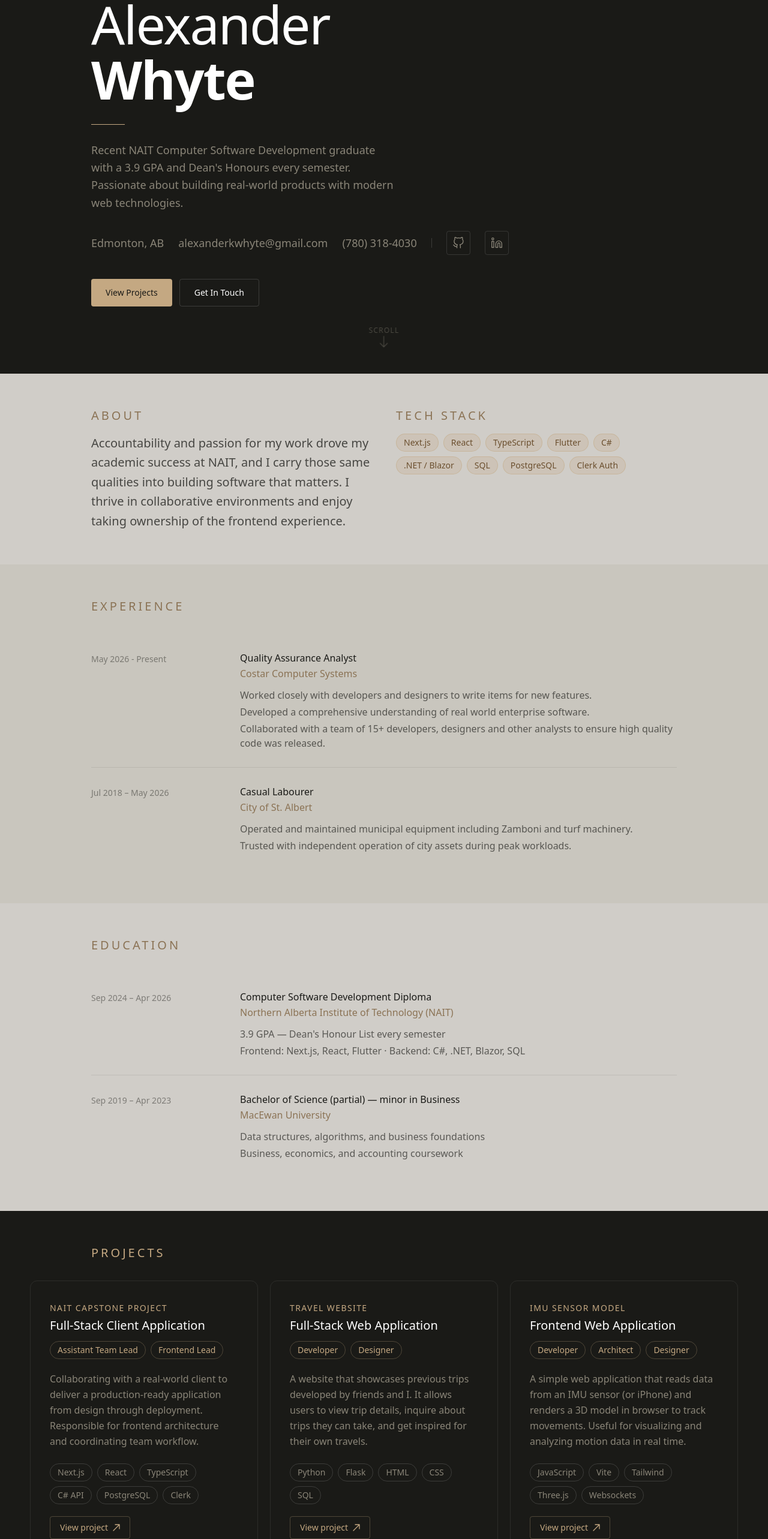
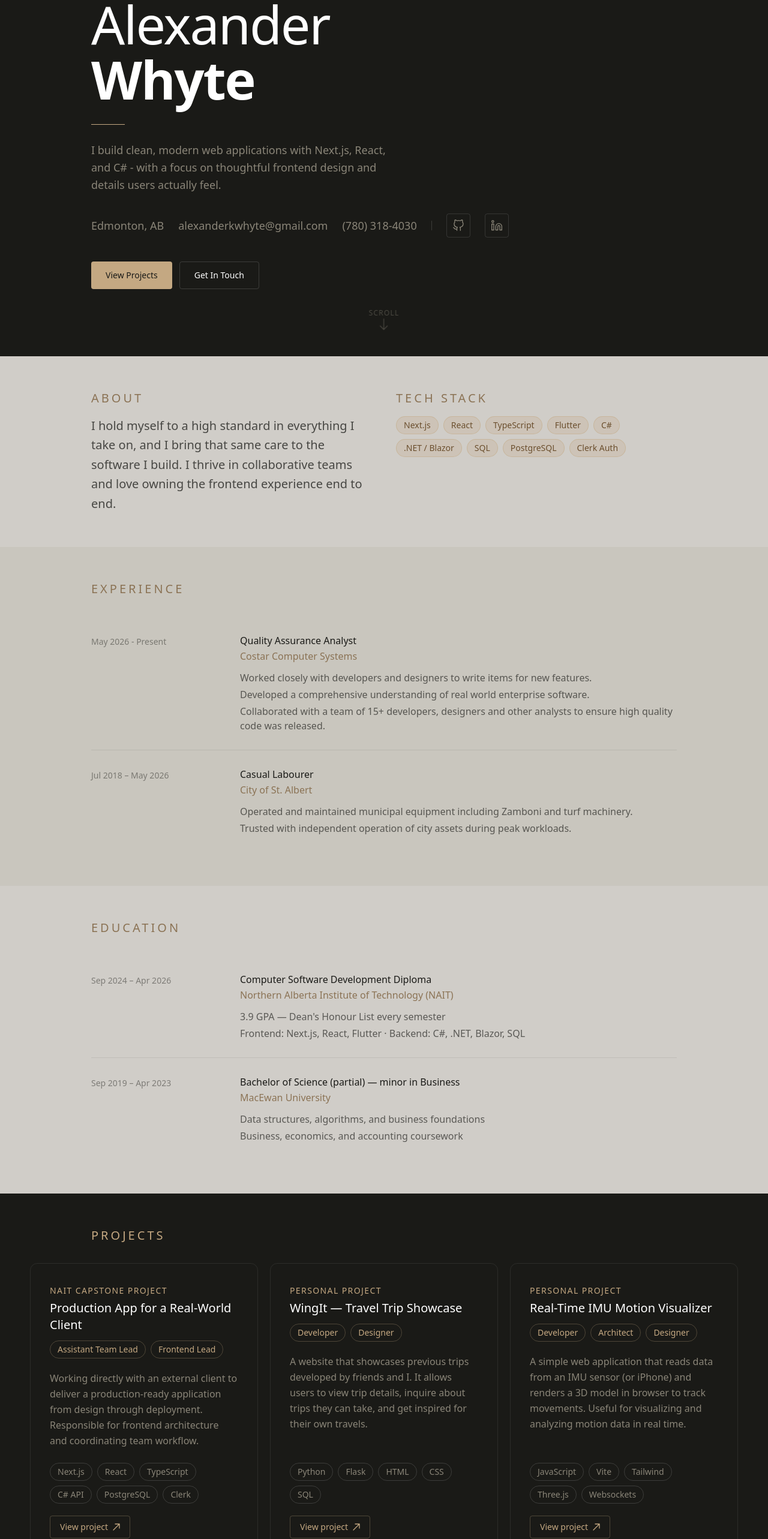
Before and after one commit to Jikiya11/portfolio, a Next.js app: page / in a window 1280 px wide. Shown: the part 234-2800 px from the top of the page at 60% size. Built offline with nearby package versions, Linux system fonts and the light colour scheme.

Commit message:
Updated some text in site

```diff
--- a/src/components/About.tsx
+++ b/src/components/About.tsx
@@ -37,10 +37,10 @@ export default function About() {
               About
             </p>
             <p className="text-xl leading-relaxed text-charcoal/75">
-              Accountability and passion for my work drove my academic success
-              at NAIT, and I carry those same qualities into building software
-              that matters. I thrive in collaborative environments and enjoy
-              taking ownership of the frontend experience.
+              I hold myself to a high standard in everything I take on, and I
+              bring that same care to the software I build. I thrive in
+              collaborative teams and love owning the frontend experience end
+              to end.
             </p>
           </FadeUp>
 
--- a/src/components/Hero.tsx
+++ b/src/components/Hero.tsx
@@ -98,9 +98,9 @@ export default function Hero() {
           delay={0.85}
           className="text-charcoal-muted text-lg max-w-lg leading-relaxed mb-8"
         >
-          Recent NAIT Computer Software Development graduate with a 3.9 GPA and
-          Dean&apos;s Honours every semester. Passionate about building
-          real-world products with modern web technologies.
+          I build clean, modern web applications with Next.js, React, and C# -
+          with a focus on thoughtful frontend design and details users actually
+          feel.
         </Appear>
 
         <Appear
--- a/src/components/Projects.tsx
+++ b/src/components/Projects.tsx
@@ -15,16 +15,16 @@ export interface Project {
 const projects: Project[] = [
   {
     status: "NAIT Capstone Project",
-    title: "Full-Stack Client Application",
+    title: "Production App for a Real-World Client",
     description:
-      "Collaborating with a real-world client to deliver a production-ready application from design through deployment. Responsible for frontend architecture and coordinating team workflow.",
+      "Working directly with an external client to deliver a production-ready application from design through deployment. Responsible for frontend architecture and coordinating team workflow.",
     roles: ["Assistant Team Lead", "Frontend Lead"],
     tags: ["Next.js", "React", "TypeScript", "C# API", "PostgreSQL", "Clerk"],
     link: "https://www.proathletemetrics.com/",
   },
   {
-    status: "Travel website",
-    title: "Full-Stack Web Application",
+    status: "Personal Project",
+    title: "WingIt — Travel Trip Showcase",
     description:
       "A website that showcases previous trips developed by friends and I. It allows users to view trip details, inquire about trips they can take, and get inspired for their own travels.",
     roles: ["Developer", "Designer"],
@@ -32,8 +32,8 @@ const projects: Project[] = [
     link: "https://wingit.world/",
   },
   {
-    status: "IMU sensor model",
-    title: "Frontend Web Application",
+    status: "Personal Project",
+    title: "Real-Time IMU Motion Visualizer",
     description:
       "A simple web application that reads data from an IMU sensor (or iPhone) and renders a 3D model in browser to track movements. Useful for visualizing and analyzing motion data in real time.",
     roles: ["Developer", "Architect", "Designer"],
```
